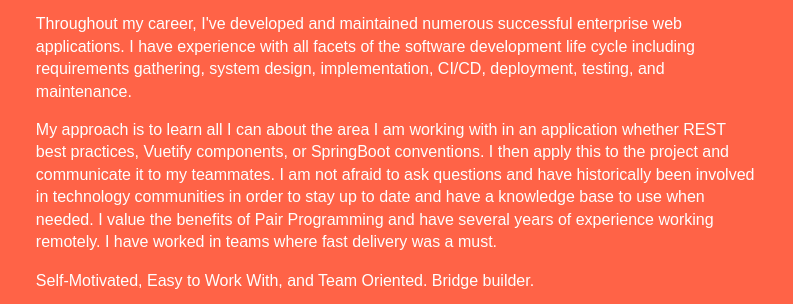
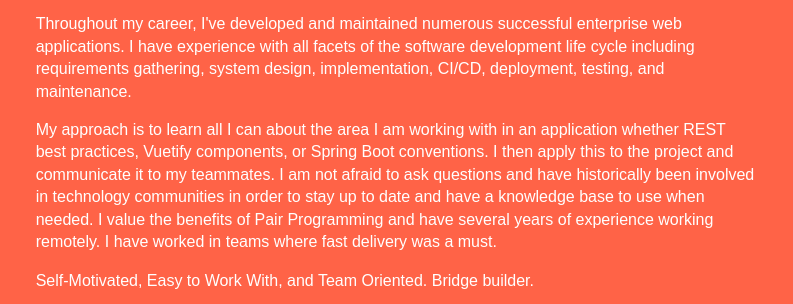
Before and after one commit to kastone/kastone.github.io, a plain HTML site: page index.html in a window 1280 px wide. Shown: the part 1145-1449 px from the top of the page, 364-1157 px from the left. Drawn offline with Linux system fonts and the light colour scheme.

Commit message:
Update index.html
typo

```diff
--- a/index.html
+++ b/index.html
@@ -24,7 +24,7 @@
 
                     <p>Throughout my career, I've developed and maintained numerous successful enterprise web applications. I have experience with all facets of the software development life cycle including requirements gathering, system design, implementation, CI/CD, deployment, testing, and maintenance.</p>
 
-                    <p>My approach is to learn all I can about the area I am working with in an application whether REST best practices, Vuetify components, or SpringBoot conventions. I then apply this to the project and communicate it to my teammates. I am not afraid to ask questions and have historically been involved in technology communities in order to stay up to date and have a knowledge base to use when needed. I value the benefits of Pair Programming and have several years of experience working remotely. I have worked in teams where fast delivery was a must.</p>
+                    <p>My approach is to learn all I can about the area I am working with in an application whether REST best practices, Vuetify components, or Spring Boot conventions. I then apply this to the project and communicate it to my teammates. I am not afraid to ask questions and have historically been involved in technology communities in order to stay up to date and have a knowledge base to use when needed. I value the benefits of Pair Programming and have several years of experience working remotely. I have worked in teams where fast delivery was a must.</p>
 
                     <p>Self-Motivated, Easy to Work With, and Team Oriented. Bridge builder.</p>
                     <a href="./KStoneResumePublic.pdf" download="kstoneresume" class="button">My Resume</a>
```
